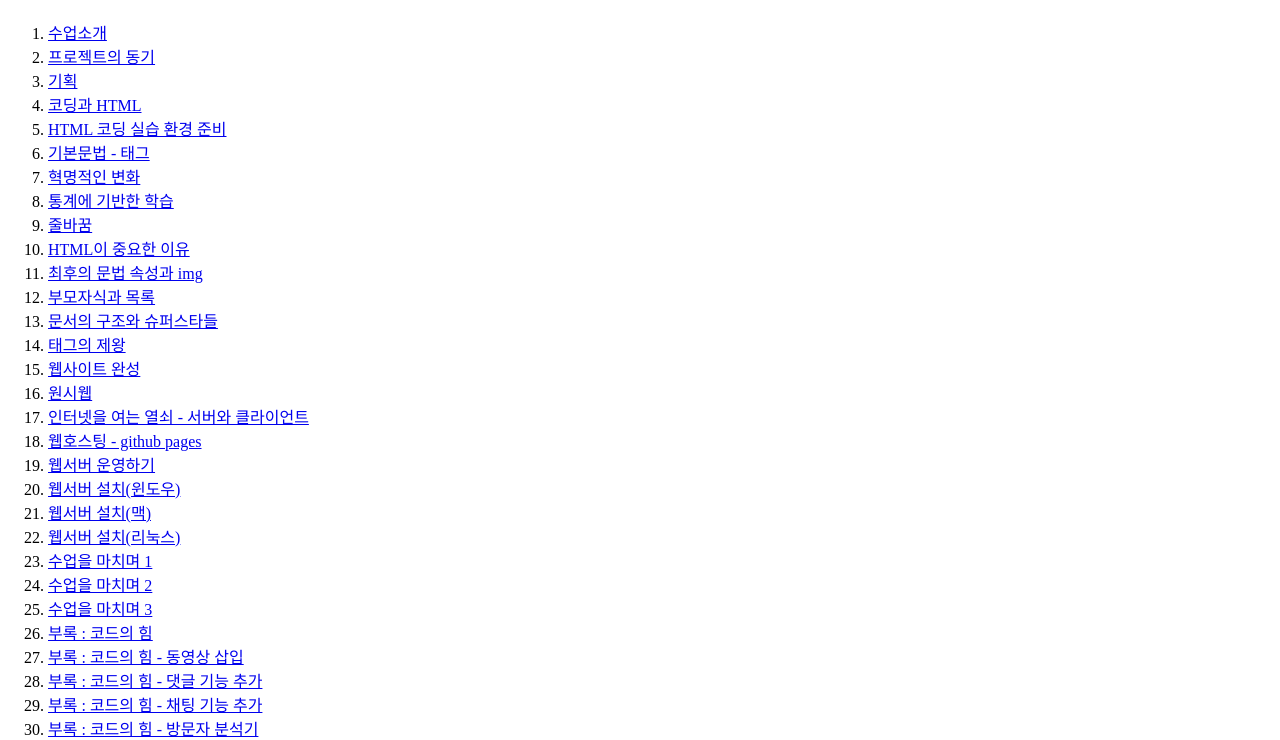
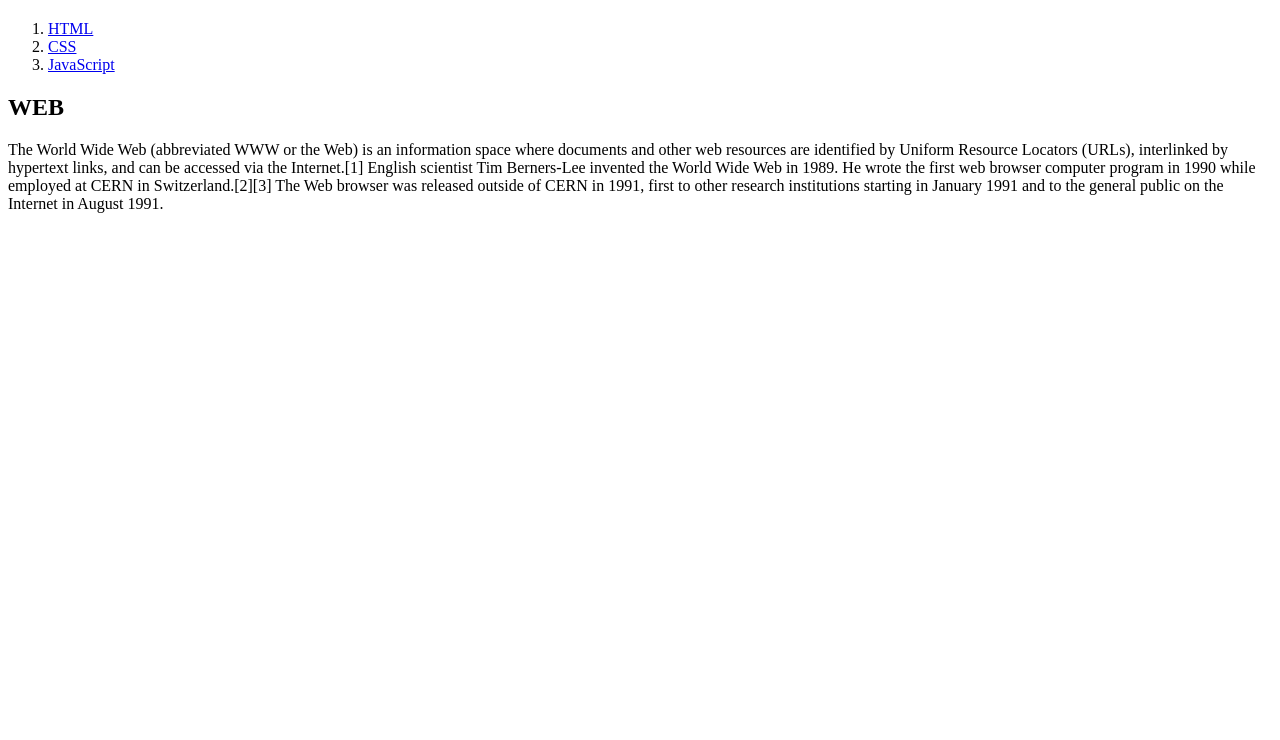
Before and after one commit to username23940/test1, a plain HTML site: page index.html in a window 1280 px wide. Shown: the part 60-800 px from the top of the page. Drawn offline with Linux system fonts and the light colour scheme.

Commit message:
Update index.html

```diff
--- a/index.html
+++ b/index.html
@@ -7,36 +7,9 @@
 <body>
 <h1><a href="index.html">WEB1</a></h1>
 <ol>
-    <li><a href="1.html">수업소개</a></li>
-    <li><a href="2.html">프로젝트의 동기</a></li>
-    <li><a href="3.html">기획</a></li>
-    <li><a href="4.html">코딩과 HTML</a></li>
-    <li><a href="5.html">HTML 코딩 실습 환경 준비</a></li>
-    <li><a href="6.html">기본문법 - 태그</a></li>
-    <li><a href="7.html">혁명적인 변화</a></li>
-    <li><a href="8.html">통계에 기반한 학습</a></li>
-    <li><a href="9.html">줄바꿈</a></li>
-    <li><a href="10.html">HTML이 중요한 이유</a></li>
-    <li><a href="11.html">최후의 문법 속성과 img</a></li>
-    <li><a href="12.html">부모자식과 목록</a></li>
-    <li><a href="13.html">문서의 구조와 슈퍼스타들</a></li>
-    <li><a href="14.html">태그의 제왕</a></li>
-    <li><a href="15.html">웹사이트 완성</a></li>
-    <li><a href="16.html">원시웹</a></li>
-    <li><a href="17.html">인터넷을 여는 열쇠 - 서버와 클라이언트</a></li>
-    <li><a href="18.html">웹호스팅 - github pages</a></li>
-    <li><a href="19.html">웹서버 운영하기</a></li>
-    <li><a href="19_1.html">웹서버 설치(윈도우)</a></li>
-    <li><a href="19_2.html">웹서버 설치(맥)</a></li>
-    <li><a href="19_3.html">웹서버 설치(리눅스)</a></li>
-    <li><a href="20.html">수업을 마치며 1</a></li>
-    <li><a href="21.html">수업을 마치며 2</a></li>
-    <li><a href="22.html">수업을 마치며 3</a></li>
-    <li><a href="code_power.html">부록 : 코드의 힘</a></li>
-    <li><a href="code_power_1.html">부록 : 코드의 힘 - 동영상 삽입</a></li>
-    <li><a href="code_power_2.html">부록 : 코드의 힘 - 댓글 기능 추가</a></li>
-    <li><a href="code_power_3.html">부록 : 코드의 힘 - 채팅 기능 추가</a></li>
-    <li><a href="code_power_4.html">부록 : 코드의 힘 - 방문자 분석기</a></li>
+    <li><a href="1.html">HTML</a></li>
+    <li><a href="2.html">CSS</a></li>
+    <li><a href="3.html">JavaScript</a></li>
 </ol>
 <h2>WEB</h2>
 <p>The World Wide Web (abbreviated WWW or the Web) is an information space where documents and other web resources are
```
